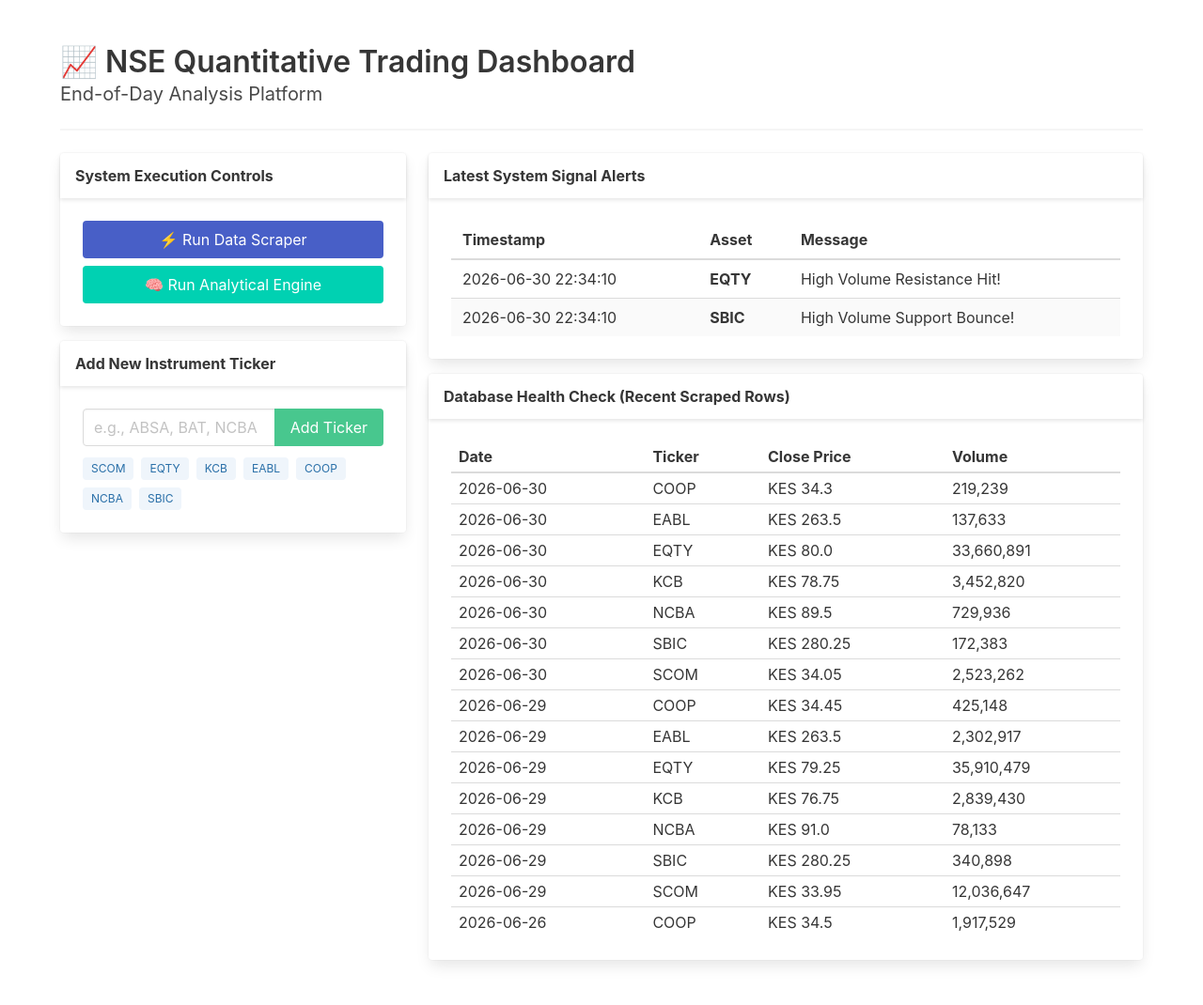
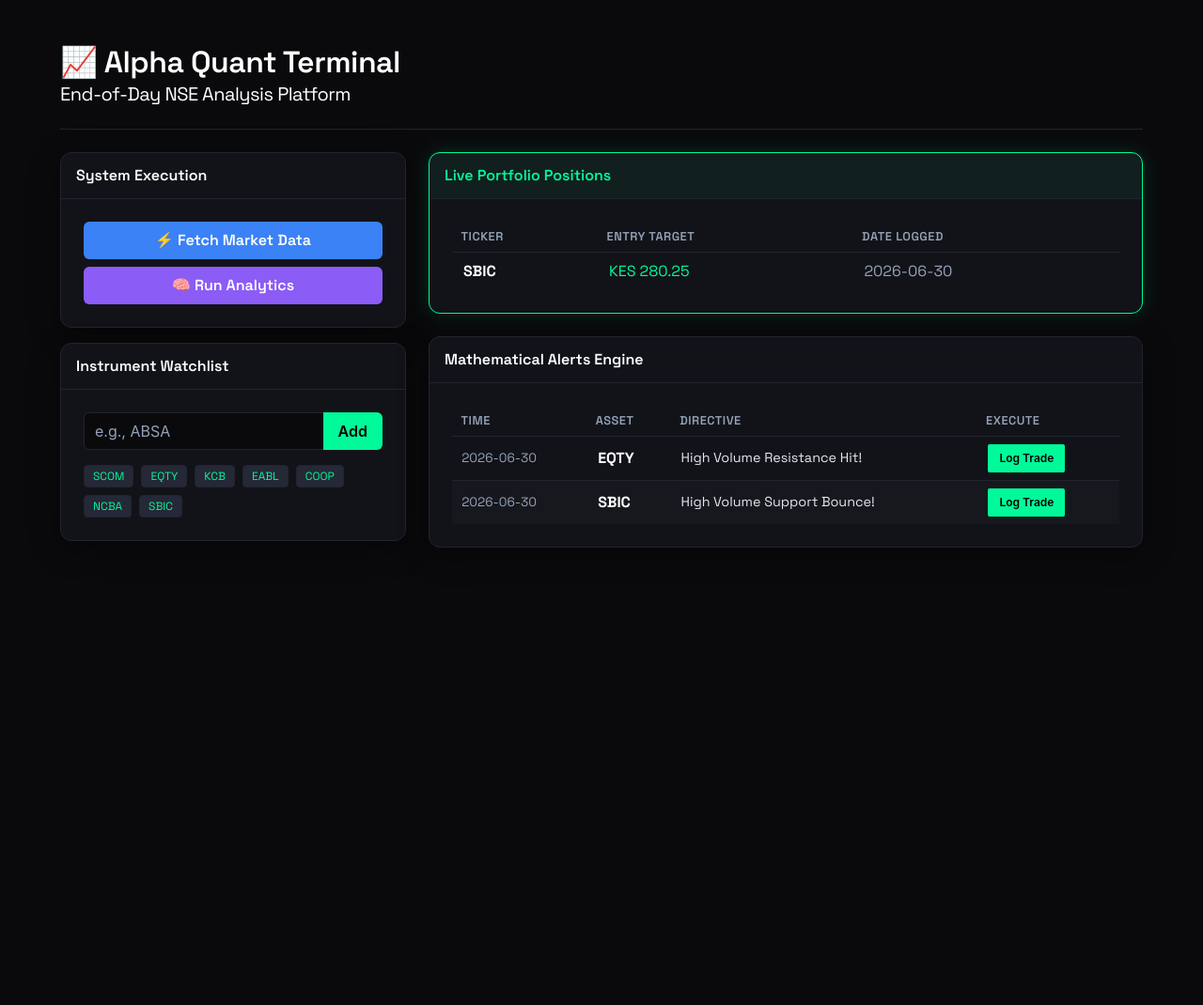
Before and after one commit to RyanKiprutoh/nse-alpha-engine, a Flask app: page / in a window 1280 px wide. Shown: the whole page at 94% size. After the commit the page ends 583 px from the top, so only its background shows below. Run offline with Flask 3, Linux system fonts and the light colour scheme; data comes from the database, SQL or seed files in the repository; both versions use the stored data as it was after the commit.

Commit message:
A lot of work got done, forgot to push them in real time

```diff
--- a/app.py
+++ b/app.py
@@ -1,3 +1,4 @@
+import os
 from flask import Flask, render_template, request, redirect, url_for, flash
 import sqlite3
 import subprocess
@@ -6,8 +7,11 @@ import sys
 app = Flask(__name__)
 app.secret_key = 'nse_alpha_secure_key'
 
+BASE_DIR = os.path.dirname(os.path.abspath(__file__))
+DB_PATH = os.path.join(BASE_DIR, 'nse_data.db')
+
 def get_db_connection():
-    conn = sqlite3.connect('nse_data.db')
+    conn = sqlite3.connect(DB_PATH)
     conn.row_factory = sqlite3.Row
     return conn
 
@@ -24,8 +28,11 @@ def index():
     # Fetch log records of generated signals
     signals = conn.execute("SELECT * FROM trade_signals ORDER BY timestamp DESC LIMIT 10").fetchall()
 
+    # Fetch the active portfolio positions
+    portfolio = conn.execute("SELECT * FROM portfolio WHERE status='OPEN' ORDER BY date_entered DESC").fetchall()
+
     conn.close()
-    return render_template('index.html', tickers=tickers, recent_data=recent_data, signals=signals)
+    return render_template('index.html', tickers=tickers, recent_data=recent_data, signals=signals, portfolio=portfolio)
 
 @app.route('/add_ticker', methods=['POST'])
 def add_ticker():
@@ -40,6 +47,22 @@ def add_ticker():
             flash(f"{ticker} is already being monitored.", "warning")
         finally:
             conn.close()
+    return redirect(url_for('index'))
+
+@app.route('/execute_trade/<signal_id>', methods=['POST'])
+def execute_trade(signal_id):
+    conn = get_db_connection()
+    # 1. Get the signal details
+    signal = conn.execute("SELECT * FROM trade_signals WHERE id = ?", (signal_id,)).fetchone()
+
+    if signal:
+        # 2. Add to portfolio
+        conn.execute("INSERT INTO portfolio (ticker, entry_price, date_entered) VALUES (?, ?, ?)",
+                     (signal['ticker'], signal['price'], signal['date']))
+        conn.commit()
+        flash(f"Trade recorded for {signal['ticker']} at {signal['price']}", "success")
+
+    conn.close()
     return redirect(url_for('index'))
 
 @app.route('/run_scraper')
@@ -64,4 +87,37 @@ def run_engine():
         return render_template('logs.html', title="Engine Execution Failure", stdout=e.stdout, stderr=e.stderr)
 
 if __name__ == '__main__':
+    # Initialize connection using the absolute path file locator
+    conn = sqlite3.connect(DB_PATH)
+    cursor = conn.cursor()
+
+    cursor.execute('''
+    CREATE TABLE IF NOT EXISTS portfolio (
+        id INTEGER PRIMARY KEY AUTOINCREMENT,
+        ticker TEXT,
+        entry_price REAL,
+        shares INTEGER,
+        date_entered TEXT,
+        status TEXT DEFAULT 'OPEN'
+    )
+''')
+
+    # Ensure the analytical logging platform exists
+    cursor.execute('''
+        CREATE TABLE IF NOT EXISTS trade_signals (
+            id INTEGER PRIMARY KEY AUTOINCREMENT,
+            date TEXT,
+            ticker TEXT,
+            signal_type TEXT,
+            price REAL,
+            z_score REAL,
+            message TEXT,
+            timestamp DATETIME DEFAULT CURRENT_TIMESTAMP
+        )
+    ''')
+
+    conn.commit()
+    conn.close()
+
+    # Launch local web service engine
     app.run(debug=True, port=5000)
--- a/templates/index.html
+++ b/templates/index.html
@@ -5,12 +5,153 @@
     <meta name="viewport" content="width=device-width, initial-scale=1.0">
     <title>NSE Alpha Quant Dashboard</title>
     <link rel="stylesheet" href="https://cdn.jsdelivr.net/npm/bulma@0.9.4/css/bulma.min.css">
+    <link href="https://fonts.googleapis.com/css2?family=Space+Grotesk:wght@400;600;700&display=swap" rel="stylesheet">
+
+    <style>
+        /* CORE DARK THEME OVERRIDES */
+        :root {
+            --bg-color: #0a0a0c;
+            --card-bg: #121318;
+            --border-color: #22252e;
+            --text-main: #e2e8f0;
+            --text-muted: #94a3b8;
+            --accent-green: #00fa9a; /* Neon Afro Vibe */
+            --accent-green-glow: rgba(0, 250, 154, 0.15);
+        }
+
+        html, body {
+            background-color: var(--bg-color);
+            color: var(--text-main);
+            font-family: 'Space Grotesk', sans-serif;
+            min-height: 100vh;
+        }
+
+        .title, .subtitle {
+            color: #ffffff !important;
+            letter-spacing: -0.5px;
+        }
+
+        hr {
+            background-color: var(--border-color);
+            height: 1px;
+        }
+
+        /* CARD STYLING */
+        .card {
+            background-color: var(--card-bg);
+            border: 1px solid var(--border-color);
+            border-radius: 12px;
+            box-shadow: 0 8px 32px rgba(0, 0, 0, 0.4);
+            color: var(--text-main);
+        }
+
+        .card-header {
+            background-color: transparent !important;
+            border-bottom: 1px solid var(--border-color);
+            box-shadow: none;
+        }
+
+        .card-header-title {
+            color: #ffffff !important;
+            font-weight: 600;
+        }
+
+        /* SPECIAL HIGHLIGHT FOR PORTFOLIO CARD */
+        .portfolio-card {
+            border: 1px solid var(--accent-green);
+            box-shadow: 0 0 20px var(--accent-green-glow);
+        }
+        .portfolio-card .card-header {
+            background-color: rgba(0, 250, 154, 0.05) !important;
+        }
+        .portfolio-card .card-header-title {
+            color: var(--accent-green) !important;
+        }
+
+        /* TABLE STYLING */
+        .table {
+            background-color: transparent;
+            color: var(--text-main);
+        }
+
+        .table thead th {
+            color: var(--text-muted);
+            border-bottom: 1px solid var(--border-color);
+            font-weight: 600;
+            letter-spacing: 0.5px;
+            text-transform: uppercase;
+            font-size: 0.8rem;
+        }
+
+        .table td {
+            border-bottom: 1px solid var(--border-color);
+            vertical-align: middle;
+        }
+
+        .table.is-striped tbody tr:not(.is-selected):nth-child(even) {
+            background-color: rgba(255, 255, 255, 0.02);
+        }
+
+        .table.is-hoverable tbody tr:not(.is-selected):hover {
+            background-color: rgba(255, 255, 255, 0.05);
+        }
+
+        /* FORM INPUTS & BUTTONS */
+        .input {
+            background-color: var(--bg-color);
+            border-color: var(--border-color);
+            color: white;
+            border-radius: 6px;
+        }
+
+        .input::placeholder {
+            color: var(--text-muted);
+        }
+
+        .input:focus {
+            border-color: var(--accent-green);
+            box-shadow: 0 0 0 0.125em var(--accent-green-glow);
+        }
+
+        .button {
+            border-radius: 6px;
+            font-weight: 600;
+            transition: all 0.2s ease;
+        }
+
+        .button.is-success {
+            background-color: var(--accent-green);
+            color: #000 !important;
+            border: none;
+        }
+
+        .button.is-success:hover {
+            background-color: #00e08a;
+            box-shadow: 0 0 15px var(--accent-green-glow);
+        }
+
+        .button.is-link {
+            background-color: #3b82f6;
+            border: none;
+        }
+
+        .button.is-primary {
+            background-color: #8b5cf6;
+            border: none;
+        }
+
+        .tag.is-info {
+            background-color: #252836 !important;
+            color: var(--accent-green) !important;
+            border: 1px solid var(--border-color);
+        }
+    </style>
 </head>
 <body>
     <section class="section">
         <div class="container">
-            <h1 class="title">📈 NSE Quantitative Trading Dashboard</h1>
-            <p class="subtitle">End-of-Day Analysis Platform</p>
+            <h1 class="title">📈 Alpha Quant Terminal</h1>
+            <p class="subtitle has-text-grey-light">End-of-Day NSE Analysis Platform</p>
             <hr>
 
             {% with messages = get_flashed_messages(with_categories=true) %}
@@ -24,31 +165,31 @@
             <div class="columns">
                 <div class="column is-one-third">
                     <div class="card mb-4">
-                        <header class="card-header"><p class="card-header-title">System Execution Controls</p></header>
+                        <header class="card-header"><p class="card-header-title">System Execution</p></header>
                         <div class="card-content">
                             <div class="buttons">
-                                <a href="{{ url_for('run_scraper') }}" class="button is-link is-fullwidth">⚡ Run Data Scraper</a>
-                                <a href="{{ url_for('run_engine') }}" class="button is-primary is-fullwidth">🧠 Run Analytical Engine</a>
+                                <a href="{{ url_for('run_scraper') }}" class="button is-link is-fullwidth">⚡ Fetch Market Data</a>
+                                <a href="{{ url_for('run_engine') }}" class="button is-primary is-fullwidth">🧠 Run Analytics</a>
                             </div>
                         </div>
                     </div>
 
                     <div class="card">
-                        <header class="card-header"><p class="card-header-title">Add New Instrument Ticker</p></header>
+                        <header class="card-header"><p class="card-header-title">Instrument Watchlist</p></header>
                         <div class="card-content">
                             <form action="{{ url_for('add_ticker') }}" method="POST">
                                 <div class="field has-addons">
                                     <div class="control is-expanded">
-                                        <input class="input" type="text" name="ticker" placeholder="e.g., ABSA, BAT, NCBA" required>
+                                        <input class="input" type="text" name="ticker" placeholder="e.g., ABSA" required>
                                     </div>
                                     <div class="control">
-                                        <button type="submit" class="button is-success">Add Ticker</button>
+                                        <button type="submit" class="button is-success">Add</button>
                                     </div>
                                 </div>
                             </form>
-                            <div class="tags mt-3">
+                            <div class="tags mt-4">
                                 {% for t in tickers %}
-                                    <span class="tag is-info is-light">{{ t.ticker }}</span>
+                                    <span class="tag is-info">{{ t.ticker }}</span>
                                 {% endfor %}
                             </div>
                         </div>
@@ -56,26 +197,27 @@
                 </div>
 
                 <div class="column">
-                    <div class="card mb-4">
-                        <header class="card-header"><p class="card-header-title">Latest System Signal Alerts</p></header>
+
+                    <div class="card mb-5 portfolio-card">
+                        <header class="card-header"><p class="card-header-title">Live Portfolio Positions</p></header>
                         <div class="card-content">
-                            {% if not signals %}
-                                <p class="has-text-grey-light">No signals stored in database history yet. Execute engine to process alerts.</p>
+                            {% if not portfolio %}
+                                <p style="color: var(--text-muted)">No open positions. Awaiting trade execution.</p>
                             {% else %}
-                                <table class="table is-striped is-fullwidth">
+                                <table class="table is-fullwidth is-hoverable">
                                     <thead>
                                         <tr>
-                                            <th>Timestamp</th>
-                                            <th>Asset</th>
-                                            <th>Message</th>
+                                            <th>Ticker</th>
+                                            <th>Entry Target</th>
+                                            <th>Date Logged</th>
                                         </tr>
                                     </thead>
                                     <tbody>
-                                        {% for sig in signals %}
+                                        {% for pos in portfolio %}
                                         <tr>
-                                            <td>{{ sig.timestamp }}</td>
-                                            <td><strong>{{ sig.ticker }}</strong></td>
-                                            <td>{{ sig.message }}</td>
+                                            <td><strong style="color: white;">{{ pos.ticker }}</strong></td>
+                                            <td style="color: var(--accent-green);">KES {{ pos.entry_price }}</td>
+                                            <td style="color: var(--text-muted);">{{ pos.date_entered }}</td>
                                         </tr>
                                         {% endfor %}
                                     </tbody>
@@ -84,31 +226,40 @@
                         </div>
                     </div>
 
-                    <div class="card">
-                        <header class="card-header"><p class="card-header-title">Database Health Check (Recent Scraped Rows)</p></header>
+                    <div class="card mb-5">
+                        <header class="card-header"><p class="card-header-title">Mathematical Alerts Engine</p></header>
                         <div class="card-content">
-                            <table class="table is-narrow is-hoverable is-fullwidth">
+                            {% if not signals %}
+                                <p style="color: var(--text-muted)">System idle. Run analytics to generate structural alerts.</p>
+                            {% else %}
+                                <table class="table is-striped is-fullwidth">
                                     <thead>
                                         <tr>
-                                        <th>Date</th>
-                                        <th>Ticker</th>
-                                        <th>Close Price</th>
-                                        <th>Volume</th>
+                                            <th>Time</th>
+                                            <th>Asset</th>
+                                            <th>Directive</th>
+                                            <th>Execute</th>
                                         </tr>
                                     </thead>
                                     <tbody>
-                                    {% for row in recent_data %}
+                                        {% for sig in signals %}
                                         <tr>
-                                        <td>{{ row.date }}</td>
-                                        <td>{{ row.ticker }}</td>
-                                        <td>KES {{ row.close_price }}</td>
-                                        <td>{{ "{:,}".format(row.volume) }}</td>
+                                            <td style="color: var(--text-muted); font-size: 0.85rem;">{{ sig.timestamp.split(' ')[0] }}</td>
+                                            <td><strong style="color: white;">{{ sig.ticker }}</strong></td>
+                                            <td style="font-size: 0.9rem;">{{ sig.message }}</td>
+                                            <td>
+                                                <form action="{{ url_for('execute_trade', signal_id=sig.id) }}" method="POST">
+                                                    <button type="submit" class="button is-small is-success">Log Trade</button>
+                                                </form>
+                                            </td>
                                         </tr>
                                         {% endfor %}
                                     </tbody>
                                 </table>
+                            {% endif %}
                         </div>
                     </div>
+
                 </div>
             </div>
         </div>
```
Also changed, not shown: engine.py (+51 -8 lines), scraper.py (+6 -2 lines), nse_data.db, static/style.css (added). Lines whose indentation alone changed are shown as unchanged.
